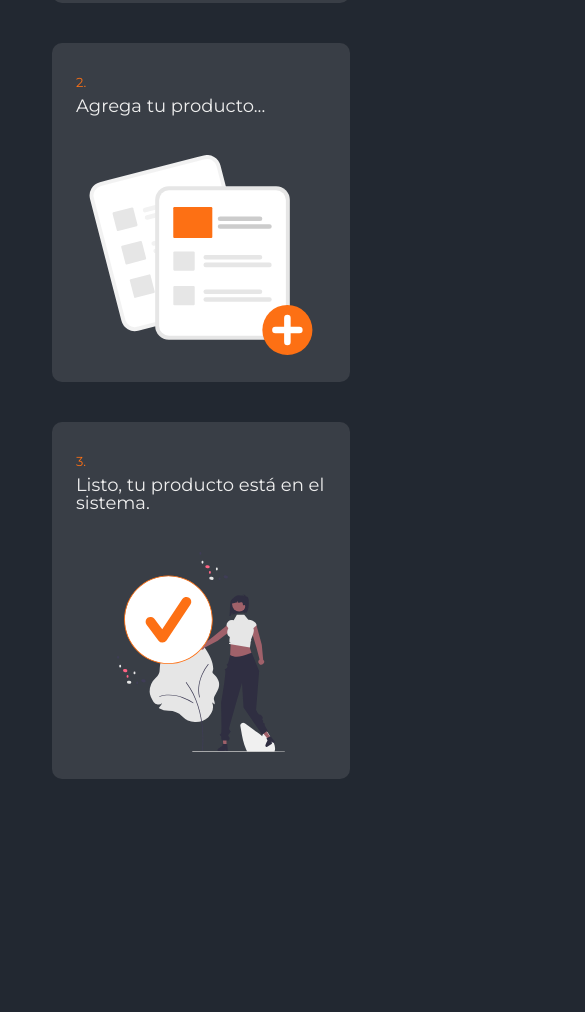
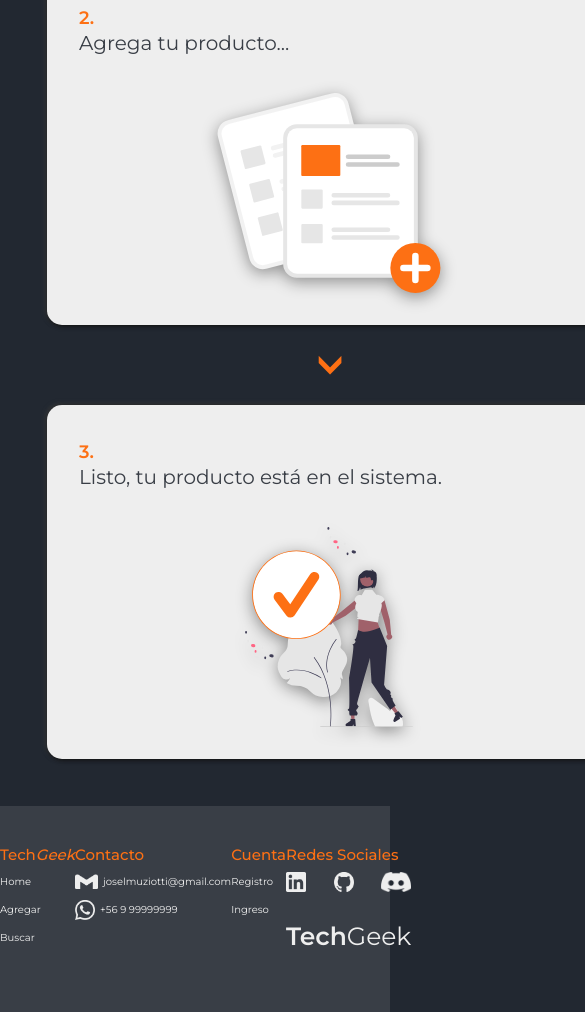
Before and after one commit to joselmuziotti/TecGeek-AluraGeek-, a plain HTML site: page Pages/front-page.html in a window 390 px wide. Shown: the part 959-1971 px from the top of the page, 585 px wide, since content can reach past the window. Before the commit the page ends 1790 px from the top, so only its background shows below. Drawn offline with Linux system fonts and the light colour scheme; a web font is replaced by a local one.

Commit message:
Se agrego footer y se actualizo codigo

```diff
--- a/Pages/front-page.html
+++ b/Pages/front-page.html
@@ -15,12 +15,15 @@
     <link
         href="https://fonts.googleapis.com/css2?family=Poppins:ital,wght@0,100;0,200;0,300;0,400;0,500;0,600;0,700;0,800;0,900;1,100;1,200;1,300;1,400;1,500;1,600;1,700;1,800;1,900&display=swap"
         rel="stylesheet" />
-        <link href="https://fonts.googleapis.com/css2?family=Rubik+Pixels&display=swap" rel="stylesheet"/>
+    <link href="https://fonts.googleapis.com/css2?family=Rubik+Pixels&display=swap" rel="stylesheet"/>
+    <script src="https://kit.fontawesome.com/053908f806.js" crossorigin="anonymous"></script>
     <link rel="stylesheet" href="../css/reset.css" />
     <link rel="stylesheet" href="../css/style.css"/>
+    <link rel="stylesheet" href="../css/media-querys.css">
 </head>
 
 <body>
+
     <header class="encabezado">
         <h1 class="logo-inicio">
             Tech<span class="logo-final">Geek</span>
@@ -73,11 +76,13 @@
                     <p class="card-subtext">Registrate con nosotros...</p>
                     <img src="../img/undraw_undraw_undraw_undraw_sign_up_ln1s_-1-_s4bc_-1-_ee41_-1-_kf4d.svg" alt="Imagen ilustrada de un registro web" class="svg-image">
                 </div>
+                    <span class="separate-item">></span>
                 <div class="card">
                     <h3 class="card-text">2.</h3>
                     <p class="card-subtext">Agrega tu producto...</p>
                     <img src="../img/undraw_add_files_re_v09g.svg" alt="Imagen ilustrada de unas hojas con un simbolo mas" class="svg-image">
                 </div>
+                    <span class="separate-item">></span>
                 <div class="card">
                     <h3 class="card-text">3.</h3>
                     <p class="card-subtext">Listo, tu producto está en el sistema.</p>
@@ -86,6 +91,73 @@
             </div>
         </section>
     </main>
+
+    <footer class="pie-pagina">
+        <section>
+            <h2 class="footer-title">
+                Tech<span class="footer-subtext">Geek</span>
+            </h2>
+            <ul class="footer-list">
+                <li>
+                    <a href="#" class="footer-link">Home</a>
+                </li>
+                <li>
+                    <a href="#" class="footer-link">Agregar</a>
+                </li>
+                <li>
+                    <a href="#" class="footer-link">Buscar</a>
+                </li>
+            </ul>
+        </section>
+
+        <section>
+            <h2 class="footer-title">
+                Contacto
+            </h2>
+            <ul class="footer-list">
+                <li>
+                    <a href="#" class="footer-link"><img src="../img/contacto-rrss/gmail.png" alt="ícono de Gmail" class="footer-img footer-img-gmail"/>joselmuziotti@gmail.com</a>
+                </li>
+                <li>
+                    <a href="#" class="footer-link"><img src="../img/contacto-rrss/whatsapp.png" alt="ícono de Whatsapp" class="footer-img"/>+56 9 99999999</a>
+                </li>
+            </ul>
+        </section>
+
+        <section>
+            <h2 class="footer-title">
+                Cuenta
+            </h2>
+            <ul class="footer-list">
+                <li>
+                    <a href="#" class="footer-link">Registro</a>
+                </li>
+                <li>
+                    <a href="#" class="footer-link">Ingreso</a>
+                </li>
+            </ul>
+        </section>
+
+        <section class="">
+            <h2 class="footer-title">
+                Redes Sociales
+            </h2>
+            <ul class="footer-list footer-rrss">
+              <li>
+                <a href="#"><img src="../img/contacto-rrss/linkedin.png" alt="ícono de LinkedIn" class="footer-img"/></a>
+            </li>
+              <li>
+                <a href="#"><img src="../img/contacto-rrss/github.png" alt="ícono de Github" class="footer-img"/></a>
+            </li>
+              <li>
+                <a href="#"><img src="../img/contacto-rrss/discord.png" alt="ícono de whatsapp" class="footer-img footer-discord"/></a>
+            </li>
+            </ul>
+            <h2 class="footer-logo">
+              <span class="footer-title-bold">Tech</span>Geek
+            </h2>
+          </section>
+    </footer>
 </body>
 
 </html>
--- /dev/null
+++ b/css/footer.css
@@ -0,0 +1,68 @@
+
+.pie-pagina{
+    display: flex;
+    justify-content: space-around;
+    background-color: var(--grey-ligth);
+    color: var(--white-bonne);
+    padding: 2.5em 0;
+    height: 15vh;
+}
+
+.footer-title{
+    color: var(--orange);
+    font-weight: 500;
+    font-size: 15px;
+    line-height: 18px;
+}
+
+.footer-subtext{
+    font-style: italic;
+}
+
+.footer-link{
+    display: flex;
+    align-items: center;
+    gap: 5px;
+}
+
+.footer-list li{
+    margin: .5em 0;
+}
+
+.footer-link{
+    font-weight: 300;
+    font-size: 10px;
+    line-height: 20px;
+    text-decoration: none;
+    color: var(--white-bonne);
+}
+
+.footer-logo{
+    margin-top: .6em;
+    font-size: 25px;
+    line-height: 36px;
+}
+
+.footer-title-bold{
+    font-weight: 700;
+}
+
+.footer-img{
+    width: 20px;
+    height: 20px;
+}
+
+.footer-img-gmail{
+    width: 23px;
+    height: 15px;
+}
+
+.footer-discord{
+    width: 30px;
+}
+
+.footer-rrss {
+    display: flex;
+    justify-content: space-between;
+    align-items: center;
+}
--- a/css/front-page/style-front-page.css
+++ b/css/front-page/style-front-page.css
@@ -62,7 +62,8 @@
     font-size: 25px;
     color: var(--white-bonne);
     line-height: 40px;
-    font-weight: bold;
+    font-weight: 500;
+    font-family: var(--font-second);
 }
 
 .container-subtext{
@@ -87,24 +88,41 @@
 .card{
     margin: 20px;
     padding: 1.5em;
-    background: var(--grey-ligth);
+    background: var(--white-bonne);
     border-radius: 10px;
     width: 250px;
+    display: flex;
+    flex-direction: column;
+    align-items: flex-start;
+    box-shadow:  1px 1px 5px #080808,
+             -1px -1px 5px #444444;
 }
 
 .card-text{
     font-size: 13px;
     color: var(--orange);
     line-height: 30px;
+    font-weight: 600;
 }
 
 .card-subtext{
     font-size: 18px;
-    color: var(--white-bonne);
+    color: var(--grey-ligth);
+}
+
+.separate-item{
+    font-family: var(--font-second);
+    font-size: 50px;
+    font-weight: 500;
+    color: var(--orange);
+    align-items: center;
+    display: flex;
+    flex-direction: row;
 }
 
 .svg-image{
     width: 250px;
     height: 200px;
     margin-top: 40px;
+    filter: drop-shadow(0 4px 8px rgba(0, 0, 0, 0.4));
 }
--- a/css/media-querys.css
+++ b/css/media-querys.css
@@ -1,3 +1,5 @@
+@import url(../css/front-page/style-front-page.css);
+
 @media screen and (max-width: 900px) {
     .encabezado{
         margin: 2em;
@@ -11,4 +13,57 @@
     .btn-header{
         display: block;
     }
+
+    .sub-encabezado{
+        height: 20vh;
+    }
+
+    .sub-header-text{
+        font-weight: 500;
+        font-size: 20px;
+    }
+
+    .sub-header-subtext{
+        font-weight: 500;
+        font-size: 16px;
+    }
+
+    .container-text{
+        font-size: 18px;
+    }
+
+    .container-subtext{
+        font-size: 25px;
+        line-height: 50px;
+        letter-spacing: 1.5px;
+    }
+
+    .parent{
+        flex-direction: column;
+        justify-content: center;
+    }
+
+    .card{
+        margin: 15px;
+        padding: 2em;
+        border-radius: 15px;
+        width: 500px;
+    }
+
+    .card-text{
+        font-size: 18px;
+    }
+
+    .card-subtext{
+        font-size: 20px;
+    }
+
+    .separate-item{
+        justify-content: center;
+        rotate: 90deg;
+    }
+
+    .svg-image{
+        align-self: center;
+    }
 }
--- /dev/null
+++ b/css/scroll.css
@@ -0,0 +1,14 @@
+::-webkit-scrollbar{
+    width: 5px;
+}
+
+::-webkit-scrollbar-track{
+    background: var(--grey-dark);
+    border-radius: 50px;
+}
+
+::-webkit-scrollbar-thumb{
+    background: var(--grey-ligth);
+    border-radius: 50px;
+    border: 1px solid var(--grey-dark);
+}
--- a/css/style.css
+++ b/css/style.css
@@ -1,7 +1,8 @@
 @import url(./media-querys.css);
 @import url(./style-header.css);
 @import url(./front-page/style-front-page.css);
-
+@import url(./footer.css);
+@import url(./scroll.css);
 
 :root{
     --font-prime: 'Montserrat', sans-serif;
```
Also changed, not shown: img/contacto-rrss/discord.png (added), img/contacto-rrss/discord.svg (added), img/contacto-rrss/github.png (added), img/contacto-rrss/github.svg (added), img/contacto-rrss/gmail.png (added), img/contacto-rrss/gmail.svg (added), img/contacto-rrss/linkedin.png (added), img/contacto-rrss/linkedin.svg (added), img/contacto-rrss/whatsapp.png (added), img/contacto-rrss/whatsapp.svg (added).
